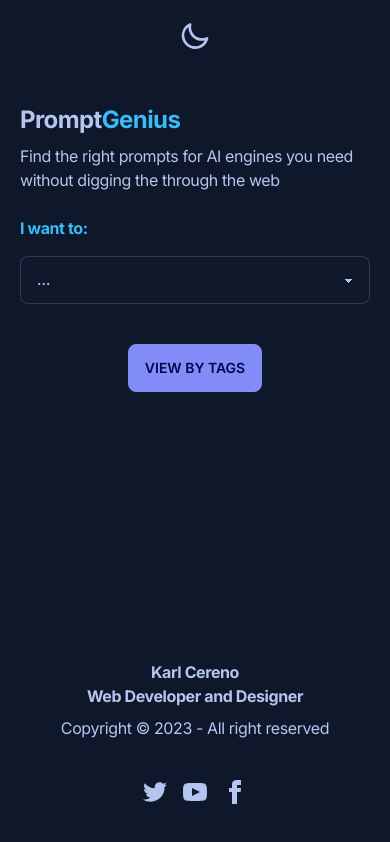
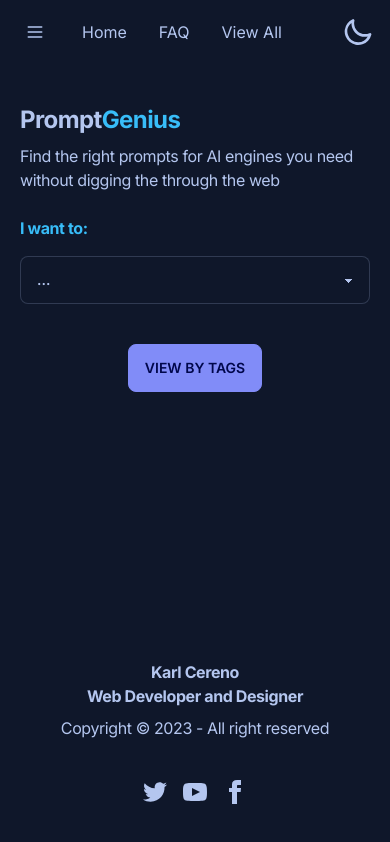
Before and after one commit to kcereno/promptgenius, a Next.js app: page / in a window 390 px wide. Built offline with nearby package versions, Linux system fonts and the light colour scheme.

Commit message:
Change Navbar

```diff
--- a/app/layout.tsx
+++ b/app/layout.tsx
@@ -1,8 +1,5 @@
-import Nav from '@/components/Nav';
 import './globals.css';
 import { Inter } from 'next/font/google';
-import Footer from '@/components/Footer';
-import { useState } from 'react';
 import Layout from '@/ui/Layout';
 
 const inter = Inter({ subsets: ['latin'] });
--- a/app/page.tsx
+++ b/app/page.tsx
@@ -21,7 +21,7 @@ export default function Home() {
   return (
     <>
       {/* Input */}
-      <div className="mx-5 lg:w-[1100px] lg:mx-auto mt-10 gap-20 flex-1">
+      <div className="flex-1 gap-20 mx-5 mt-10 ">
         <div>
           {/* Header Text */}
           <div>
--- a/components/Nav.tsx
+++ b/components/Nav.tsx
@@ -1,4 +1,6 @@
 import React from 'react';
+
+import HamburgerMenuIcon from '@/ui/Icons/HamburgerMenuIcon';
 import DarkModeButton from './DarkModeButton';
 
 interface Props {
@@ -12,11 +14,52 @@ const Nav = ({ changeTheme }: Props) => {
 
   return (
     <div className="navbar bg-base-100">
-      <div className="navbar-start"></div>
-      <div className="mt-2 navbar-center">
+      <div className="navbar-start">
+        {/* Mobile Dropdown */}
+        <div className="dropdown">
+          <label
+            tabIndex={0}
+            className="btn btn-ghost lg:hidden"
+          >
+            <HamburgerMenuIcon />
+          </label>
+          <ul
+            tabIndex={0}
+            className="p-2 mt-3 shadow menu menu-compact dropdown-content bg-base-100 rounded-box w-52"
+          >
+            <li>
+              <a href="">Home</a>
+            </li>
+            <li>
+              <a href="">FAQ</a>
+            </li>
+
+            <li>
+              <a href="">View All</a>
+            </li>
+          </ul>
+        </div>
+        {/* Desktop */}
+        <div className="">
+          <ul className="px-1 menu menu-horizontal">
+            <li>
+              <a>Home</a>
+            </li>
+            <li>
+              <a>FAQ</a>
+            </li>
+            <li>
+              <a>View All</a>
+            </li>
+          </ul>
+        </div>
+      </div>
+      <div className="mt-2 navbar-center"></div>
+      <div className="navbar-end">
+        <button className="hidden btn btn-ghost">FAQ</button>
+        <button className="hidden btn btn-ghost">VIEW ALL</button>
         <DarkModeButton changeTheme={handleThemeButtonClick} />
       </div>
-      <div className="navbar-end"></div>
     </div>
   );
 };
--- /dev/null
+++ b/ui/Icons/HamburgerMenuIcon.tsx
@@ -0,0 +1,21 @@
+import React from 'react';
+
+const HamburgerMenuIcon = () => {
+  return (
+    <svg
+      xmlns="http://www.w3.org/2000/svg"
+      fill="none"
+      viewBox="0 0 24 24"
+      className="inline-block w-5 h-5 stroke-current"
+    >
+      <path
+        strokeLinecap="round"
+        strokeLinejoin="round"
+        strokeWidth="2"
+        d="M4 6h16M4 12h16M4 18h16"
+      ></path>
+    </svg>
+  );
+};
+
+export default HamburgerMenuIcon;
--- a/ui/Layout.tsx
+++ b/ui/Layout.tsx
@@ -22,13 +22,12 @@ const Layout = ({ children }: Props) => {
   };
 
   return (
-    <div
-      data-theme={theme}
-      className="flex flex-col min-h-screen"
-    >
-      <Nav changeTheme={changeTheme} />
-      <main className="flex-grow">{children}</main>
-      <Footer />
+    <div data-theme={theme}>
+      <div className="lg:w-[1000px] lg:mx-auto flex flex-col min-h-screen">
+        <Nav changeTheme={changeTheme} />
+        <main className="flex-grow">{children}</main>
+        <Footer />
+      </div>
     </div>
   );
 };
```
